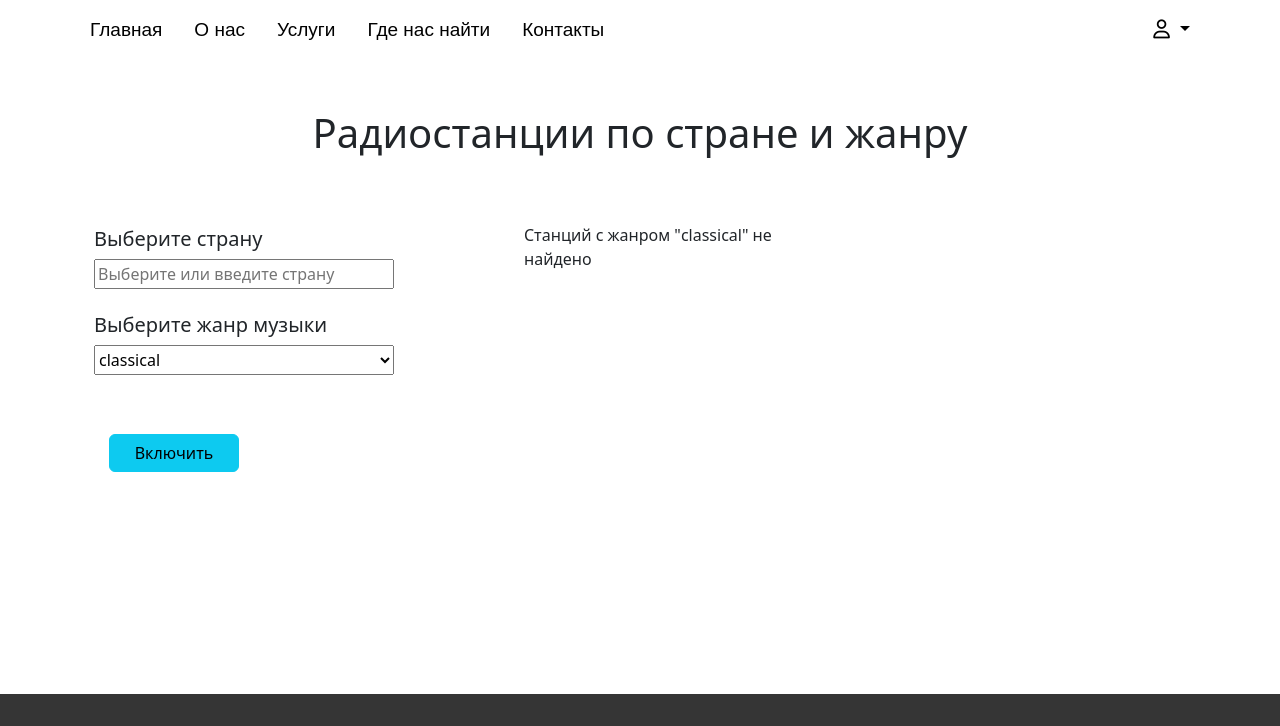
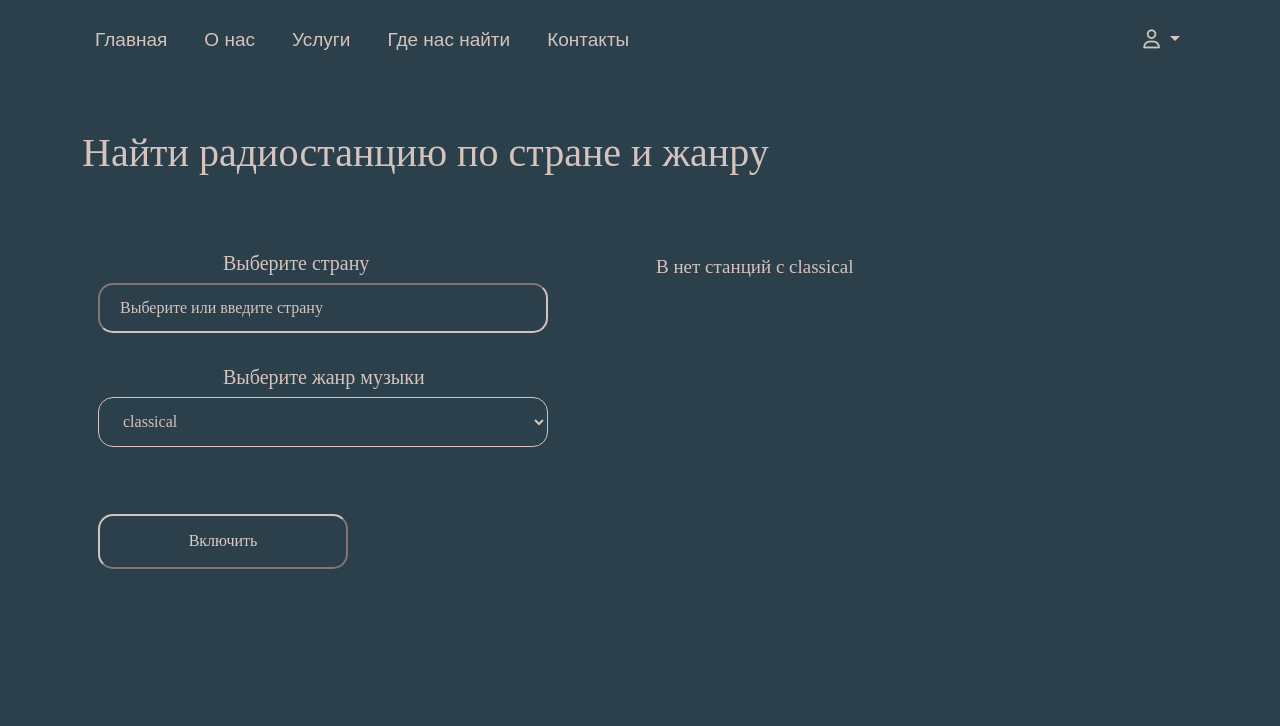
Before and after one commit to DanilBardaev/RadioStationAPI, a plain HTML site: page index.html in a window 1280 px wide. Both pictures are taken after a click on the button "Включить". Shown: the top 726 px of the page. Drawn offline with nearby package versions, Linux system fonts and the light colour scheme; no server answers.

Commit message:
укеwerv

```diff
--- a/css/footer.css
+++ b/css/footer.css
@@ -1,7 +1,9 @@
 .footer {
-    background-color: #343434fd;
+    background-color: rgb(43,64,75);
    padding: 35px;
-margin-top: 319px;
+    margin-top: 259px;
+    margin-left:-210px;
+
 }
 .footer h4 {
     color: #ccc;
@@ -45,7 +47,11 @@ h1.h1 {
     color: white;
     opacity: 0.5;
     text-align: center;
+    font-family: Cold Turkey;
 }
 .footer img.gos {
     margin-top: -5px;
 }
+body {
+    font-family: Cold Turkey;
+}
--- a/css/header.css
+++ b/css/header.css
@@ -5,7 +5,7 @@ header {
 }
 
 .navbar {
-  background: white;
+  background-color: rgb(43,64,75);
 }
 
 .navbar-brand {
@@ -14,12 +14,12 @@ header {
 }
 
 .nav-item a {
-  color: black;
+  color: rgb(213,195,190);
 
 }
 .nav-item a:hover {
   opacity: 0.7;
-  color: #16e6f5;;
+  color: rgb(213,195,190);
 }
 
 
--- a/css/style.css
+++ b/css/style.css
@@ -1,48 +1,113 @@
 select {
   display: inline-block;
-  width:300px;
-  height: 30px;
+  width:450px;
+  height: 50px;
+  border-radius: 15px;
+  background: transparent;
+  border-color:rgb(213,195,190);
+  color:rgb(213,195,190);
+ padding-left: 20px;
+}
+select:hover {  box-shadow: rgba(0, 0, 0, 0.35) 0px 15px 15px;
+  transition: 0.5s;
+}
+#list_station {
 
+  font-size: 19px;
 }
 input {
 display: inline-block;
-width:300px;
-height: 30px;
+width:450px;
+height: 50px;
+border-radius: 15px;
+background: transparent;
+border-color:rgb(213,195,190);
+color:rgb(213,195,190);
+padding: 20px;
+}
+input:hover {
+  box-shadow: rgba(0, 0, 0, 0.35) 0px 15px 15px;
+  transition: 0.5s;
+}
+input::placeholder {
+  color:rgb(213,195,190)
 }
 button {
-  width: 130px;
+  width: 250px;
+  height: 55px;
   margin-top: 35px;
-}
-button.btn {
-  margin-left: 15px;
-}
-
-
-
-
-li{
-list-style-type: none;
-color: black;
-
-}
-a {
-color: black;
-text-decoration: none;
-}
-a:hover {
-color:#16e6f5;
-}
-.bl-scroll { width: 280px;
- max-height: 450px;
- overflow-x: hidden;
-margin: auto;
-margin-top: -180px;
+  border-radius: 15px;
+  background: transparent;
+  border-color:rgb(213,195,190);
+  color: rgb(224, 202, 196);
+  font-family: Cold Turkey;
 
 }
 
+button:hover {
+  background-color: rgb(213,195,190);
+  color: rgb(43,64,75);  transition: 0.5s;
+  box-shadow: rgba(8, 103, 204, 0.726) 0px 10px 30px -10px;
+}
+button.btn {
+  margin-left: 15px
+}
 
-#body{}::-webkit-scrollbar{width: 5px;height: 5px;}::-webkit-scrollbar-track-piece{background-color: #ffffff;}::-webkit-scrollbar-thumb:vertical{height: 50px;background-color:#16e6f5;}::-webkit-scrollbar-thumb:horizontal{width: 5px;background-color: #096BAA;}
+body {
+  background-color: rgb(43,64,75);
+ overflow: hidden;
+
+ }
+ h1  {
+  font-family: Cold Turkey;
+  color:rgb(213,195,190);
+ }
+h5 { margin-left: 125px;
+  font-family: Cold Turkey;
+ color: rgb(213,195,190);
+}
+ li{
+color: rgb(213,195,190);
+padding: 5px;
+}
+#list_station li:hover {
+  background-color: rgb(213,195,190);
+  color:rgb(43,64,75);  transition: 0.5s;
+border-radius: 13px;
+}
+#list_station li:hover a{
+ color:rgb(43,64,75);  transition: 0.5s;
+}
+ a{
+color: rgb(213,195,190);
+text-decoration: none;
+font-size: 19px;
+}
+#list_station a:hover {
+color:rgb(213,195,190);
+}
+.bl-scroll {
+  width: 330px;
+ max-height: 370px;
+ overflow-x: hidden;
+margin-left: 550px;
+margin-top: -250px;
+
+}
+#list_station {
+  color:rgb(213,195,190);
+}
+
+#body{}::-webkit-scrollbar{width: 5px;height: 5px;}::-webkit-scrollbar-track-piece{background-color: #ffffff00;}::-webkit-scrollbar-thumb:vertical{height: 50px;background-color:rgb(213,195,190);border-radius: 5px;}::-webkit-scrollbar-thumb:horizontal{width: 5px;background-color: #096BAA;}
 
 
 .row-fluid {
-margin-top: 70px;}
+margin-top: 70px;
+}
+
+option, select {
+
+  text-align: left;
+      vertical-align: top;
+  color: rgb(213,195,190);
+}
--- a/index.html
+++ b/index.html
@@ -66,20 +66,20 @@
     </nav>
   </header>
   <div class="container all">
-  <h1 class="text-center my-5">Радиостанции по стране и жанру</h1>
-  <div class="container my-5 ml-5">
+  <h1 class=" my-5">Найти радиостанцию по стране и жанру</h1>
+  <div class="container my-1 ml-5">
     <div class="row-fluid">
-      <div class="col-sm col-md-4 my-4 ">
+      <div class="col-sm col-md-4 my-4 p-1">
         <h5 for="countries">Выберите страну</h5>
          <input type="text" id="country" list="country_list" placeholder="Выберите или введите страну" autocomplete="on">
         <datalist id="country_list" class="list_country"></datalist>
       </div>
-      <div class="col-sm col-md-4 my-4">
+      <div class="col-sm col-md-4 my-4 p-1">
         <h5 for="genres">Выберите жанр музыки</h5>
         <select id="genre"></select>
       </div>
-      <div class="col-sm col-md-4 my-3 ">
-        <button type="button" id="search-button" class="button btn btn-info position-absolute top-10 start-10 " id="button">Включить</button>
+      <div class="col-sm col-md-4 my-3 p-1">
+        <button type="button" id="search-button" class="button  position-absolute top-10 start-10 " id="button">Включить</button>
       </div>
     </div>
   <div class="container position-absolute my-1">
--- a/js/code.js
+++ b/js/code.js
@@ -36,7 +36,7 @@ searchButton.addEventListener('click', async () => {
   correspondingStations = stations.filter(station => station.tags.includes(genre));
 
   if (correspondingStations.length === 0) {
-    list_station.textContent = `Станций с жанром "${genre}" не найдено`;
+    list_station.textContent = `В ${country} нет станций с ${genre}`;
     return;
   }
 
```
